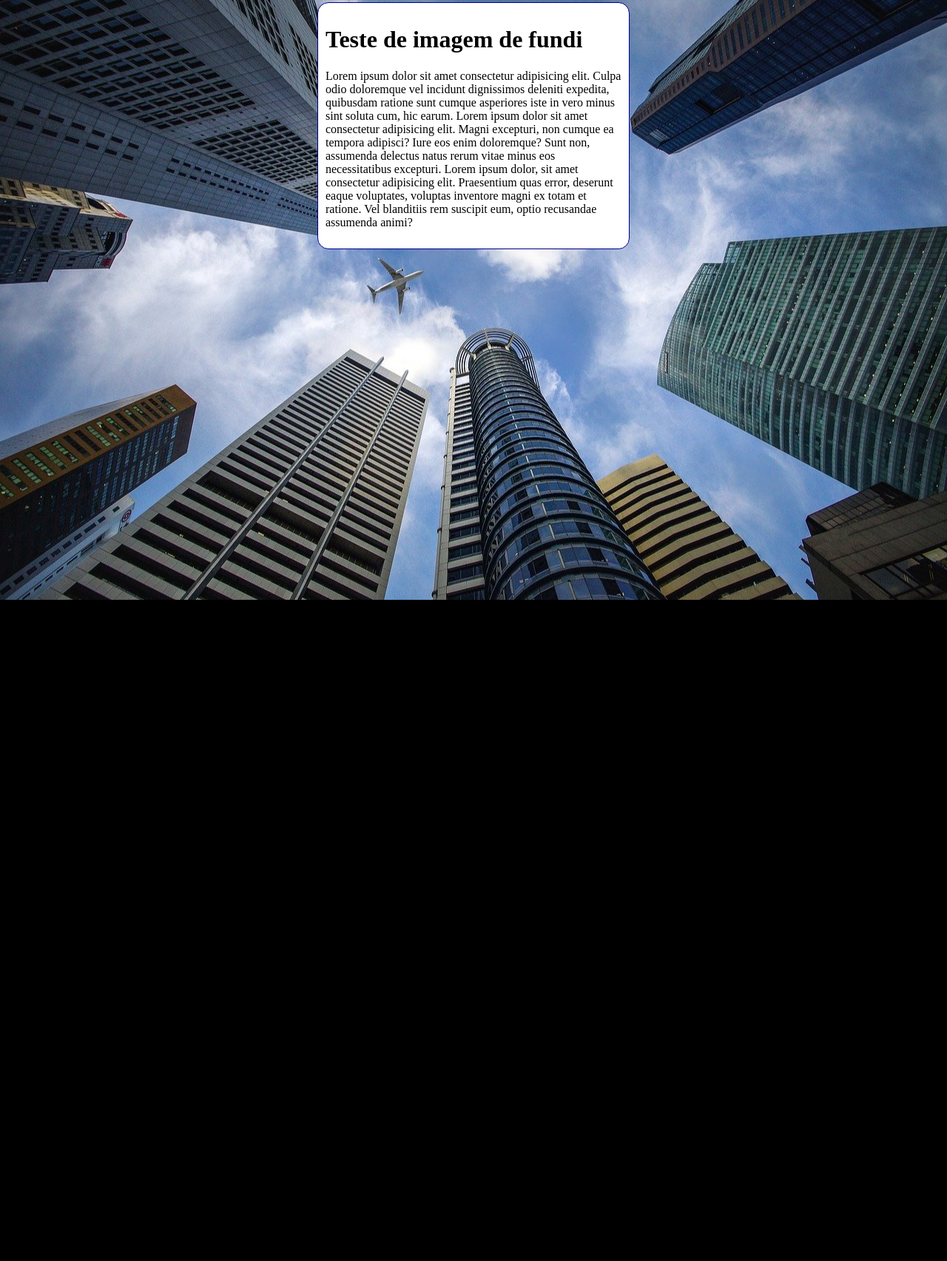
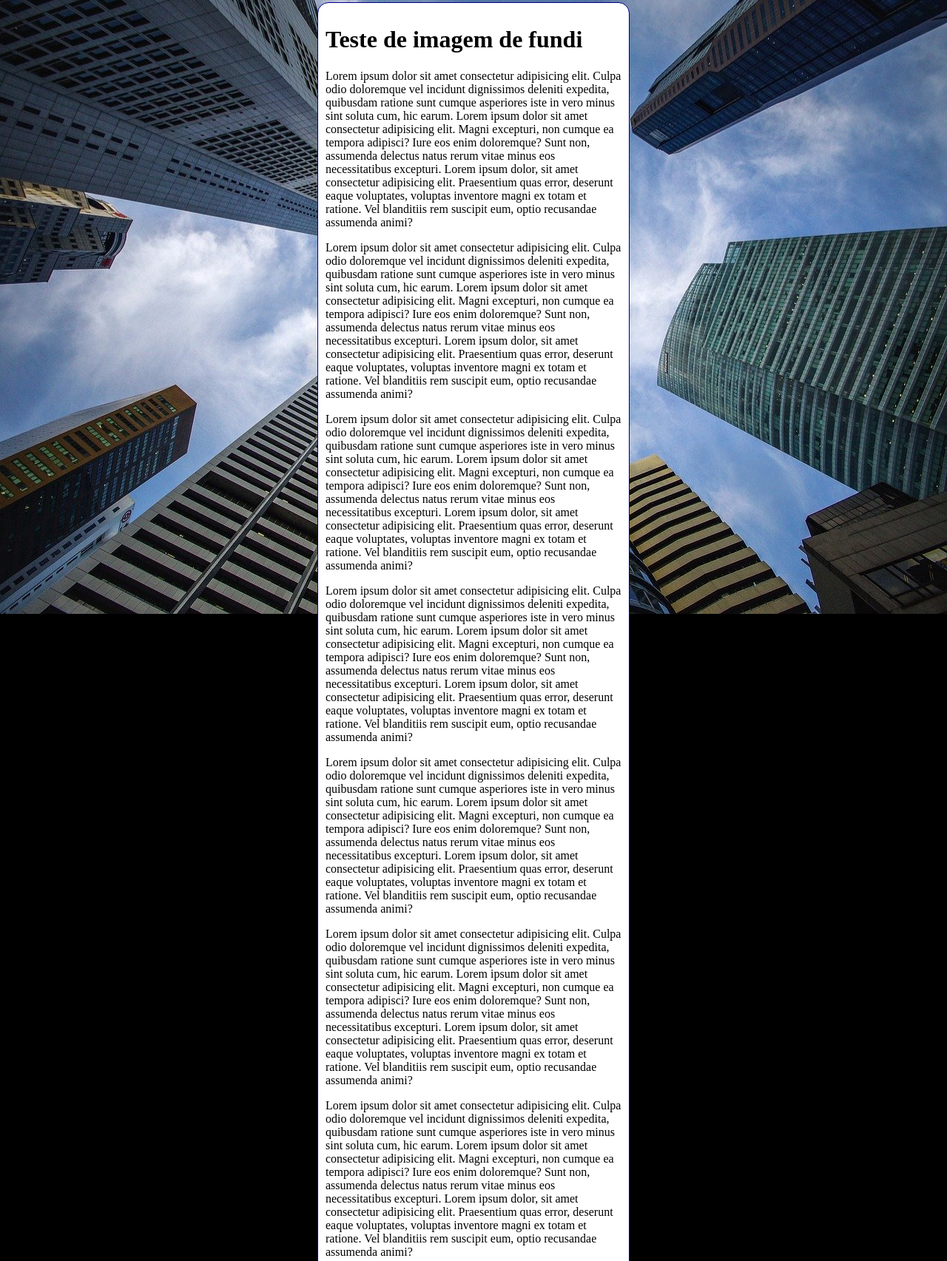
Before and after one commit to theonlyallan/html-css, a plain HTML site: page exércicios/ex022/fundo006.html in a window 1280 px wide. Shown: the part 5-1710 px from the top of the page at 74% size. Before the commit the page ends 816 px from the top, so only its background shows below. Drawn offline with Linux system fonts and the light colour scheme.

Commit message:
Update fundo006.html

```diff
--- a/exércicios/ex022/fundo006.html
+++ b/exércicios/ex022/fundo006.html
@@ -14,15 +14,15 @@
             background-repeat: no-repeat;
             background-size: cover;
         }
+
         main {
             background-color: white;
             width: 400px;
             padding: 10px;
             margin: auto;
-            border: 1px solid  darkblue;
+            border: 1px solid darkblue;
             border-radius: 15px;
         }
-
     </style>
 </head>
 
@@ -36,6 +36,62 @@
             Lorem ipsum dolor, sit amet consectetur adipisicing elit. Praesentium quas error, deserunt eaque voluptates,
             voluptas inventore magni ex totam et ratione. Vel blanditiis rem suscipit eum, optio recusandae assumenda
             animi?</p>
+        <p>Lorem ipsum dolor sit amet consectetur adipisicing elit. Culpa odio doloremque vel incidunt dignissimos
+            deleniti expedita, quibusdam ratione sunt cumque asperiores iste in vero minus sint soluta cum, hic earum.
+            Lorem ipsum dolor sit amet consectetur adipisicing elit. Magni excepturi, non cumque ea tempora adipisci?
+            Iure eos enim doloremque? Sunt non, assumenda delectus natus rerum vitae minus eos necessitatibus excepturi.
+            Lorem ipsum dolor, sit amet consectetur adipisicing elit. Praesentium quas error, deserunt eaque voluptates,
+            voluptas inventore magni ex totam et ratione. Vel blanditiis rem suscipit eum, optio recusandae assumenda
+            animi?</p>
+        <p>Lorem ipsum dolor sit amet consectetur adipisicing elit. Culpa odio doloremque vel incidunt dignissimos
+            deleniti expedita, quibusdam ratione sunt cumque asperiores iste in vero minus sint soluta cum, hic earum.
+            Lorem ipsum dolor sit amet consectetur adipisicing elit. Magni excepturi, non cumque ea tempora adipisci?
+            Iure eos enim doloremque? Sunt non, assumenda delectus natus rerum vitae minus eos necessitatibus excepturi.
+            Lorem ipsum dolor, sit amet consectetur adipisicing elit. Praesentium quas error, deserunt eaque voluptates,
+            voluptas inventore magni ex totam et ratione. Vel blanditiis rem suscipit eum, optio recusandae assumenda
+            animi?</p>
+        <p>Lorem ipsum dolor sit amet consectetur adipisicing elit. Culpa odio doloremque vel incidunt dignissimos
+            deleniti expedita, quibusdam ratione sunt cumque asperiores iste in vero minus sint soluta cum, hic earum.
+            Lorem ipsum dolor sit amet consectetur adipisicing elit. Magni excepturi, non cumque ea tempora adipisci?
+            Iure eos enim doloremque? Sunt non, assumenda delectus natus rerum vitae minus eos necessitatibus excepturi.
+            Lorem ipsum dolor, sit amet consectetur adipisicing elit. Praesentium quas error, deserunt eaque voluptates,
+            voluptas inventore magni ex totam et ratione. Vel blanditiis rem suscipit eum, optio recusandae assumenda
+            animi?</p>
+        <p>Lorem ipsum dolor sit amet consectetur adipisicing elit. Culpa odio doloremque vel incidunt dignissimos
+            deleniti expedita, quibusdam ratione sunt cumque asperiores iste in vero minus sint soluta cum, hic earum.
+            Lorem ipsum dolor sit amet consectetur adipisicing elit. Magni excepturi, non cumque ea tempora adipisci?
+            Iure eos enim doloremque? Sunt non, assumenda delectus natus rerum vitae minus eos necessitatibus excepturi.
+            Lorem ipsum dolor, sit amet consectetur adipisicing elit. Praesentium quas error, deserunt eaque voluptates,
+            voluptas inventore magni ex totam et ratione. Vel blanditiis rem suscipit eum, optio recusandae assumenda
+            animi?</p>
+        <p>Lorem ipsum dolor sit amet consectetur adipisicing elit. Culpa odio doloremque vel incidunt dignissimos
+            deleniti expedita, quibusdam ratione sunt cumque asperiores iste in vero minus sint soluta cum, hic earum.
+            Lorem ipsum dolor sit amet consectetur adipisicing elit. Magni excepturi, non cumque ea tempora adipisci?
+            Iure eos enim doloremque? Sunt non, assumenda delectus natus rerum vitae minus eos necessitatibus excepturi.
+            Lorem ipsum dolor, sit amet consectetur adipisicing elit. Praesentium quas error, deserunt eaque voluptates,
+            voluptas inventore magni ex totam et ratione. Vel blanditiis rem suscipit eum, optio recusandae assumenda
+            animi?</p>
+        <p>Lorem ipsum dolor sit amet consectetur adipisicing elit. Culpa odio doloremque vel incidunt dignissimos
+            deleniti expedita, quibusdam ratione sunt cumque asperiores iste in vero minus sint soluta cum, hic earum.
+            Lorem ipsum dolor sit amet consectetur adipisicing elit. Magni excepturi, non cumque ea tempora adipisci?
+            Iure eos enim doloremque? Sunt non, assumenda delectus natus rerum vitae minus eos necessitatibus excepturi.
+            Lorem ipsum dolor, sit amet consectetur adipisicing elit. Praesentium quas error, deserunt eaque voluptates,
+            voluptas inventore magni ex totam et ratione. Vel blanditiis rem suscipit eum, optio recusandae assumenda
+            animi?</p>
+        <p>Lorem ipsum dolor sit amet consectetur adipisicing elit. Culpa odio doloremque vel incidunt dignissimos
+            deleniti expedita, quibusdam ratione sunt cumque asperiores iste in vero minus sint soluta cum, hic earum.
+            Lorem ipsum dolor sit amet consectetur adipisicing elit. Magni excepturi, non cumque ea tempora adipisci?
+            Iure eos enim doloremque? Sunt non, assumenda delectus natus rerum vitae minus eos necessitatibus excepturi.
+            Lorem ipsum dolor, sit amet consectetur adipisicing elit. Praesentium quas error, deserunt eaque voluptates,
+            voluptas inventore magni ex totam et ratione. Vel blanditiis rem suscipit eum, optio recusandae assumenda
+            animi?</p>
+        <p>Lorem ipsum dolor sit amet consectetur adipisicing elit. Culpa odio doloremque vel incidunt dignissimos
+            deleniti expedita, quibusdam ratione sunt cumque asperiores iste in vero minus sint soluta cum, hic earum.
+            Lorem ipsum dolor sit amet consectetur adipisicing elit. Magni excepturi, non cumque ea tempora adipisci?
+            Iure eos enim doloremque? Sunt non, assumenda delectus natus rerum vitae minus eos necessitatibus excepturi.
+            Lorem ipsum dolor, sit amet consectetur adipisicing elit. Praesentium quas error, deserunt eaque voluptates,
+            voluptas inventore magni ex totam et ratione. Vel blanditiis rem suscipit eum, optio recusandae assumenda
+            animi?</p>
     </main>
 
 </body>
```
